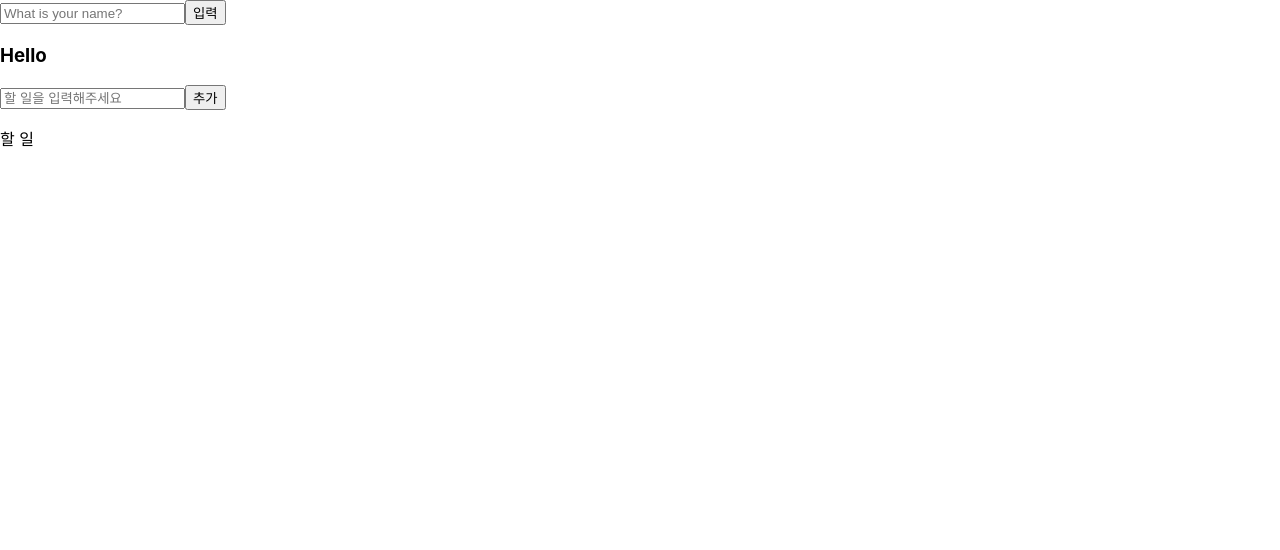
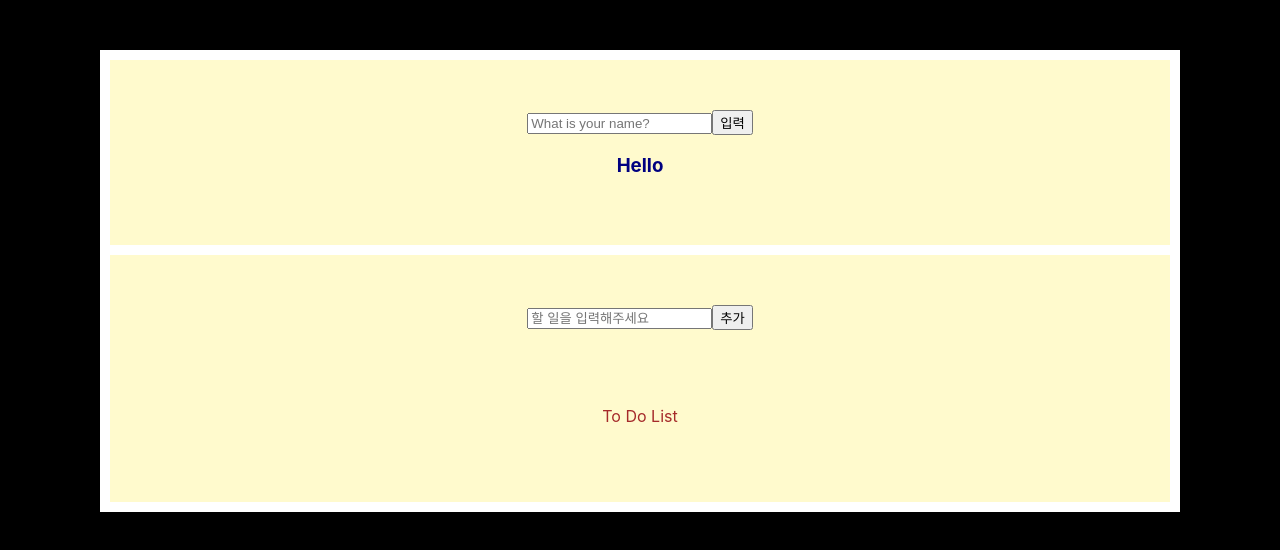
Before and after one commit to ijieun/week4-react, a React (Create React App) app: page / in a window 1280 px wide. Shown: the top 550 px of the page. Built offline with nearby package versions, Linux system fonts and the light colour scheme.

Commit message:
week6 todoList scss꾸미기 commit

```diff
--- a/package.json
+++ b/package.json
@@ -7,6 +7,7 @@
     "@testing-library/jest-dom": "^5.16.4",
     "@testing-library/react": "^13.2.0",
     "@testing-library/user-event": "^13.5.0",
+    "node-sass": "^7.0.1",
     "react": "^18.1.0",
     "react-dom": "^18.1.0",
     "react-reveal": "^1.2.2",
--- /dev/null
+++ b/src/Components/ComMixin.scss
@@ -0,0 +1,22 @@
+@mixin PadPositions {
+    padding: 50px;
+    padding-bottom: 50px;
+
+}
+
+@mixin MarPositions {
+    margin-bottom: 10px;
+
+}
+
+@mixin helloColors {
+    color: navy;
+    background-color: lemonchiffon;
+
+}
+
+@mixin todoColors {
+    color: purple;
+    background-color: lemonchiffon;
+
+}
--- /dev/null
+++ b/src/Components/ComRandomClass.scss
@@ -0,0 +1,18 @@
+@import "./ComMixin.scss";
+
+.todoapp__namebox{
+    @include PadPositions;
+    @include helloColors;
+    @include MarPositions;
+}
+
+.todoapp__todobox{
+    @include PadPositions;
+    @include todoColors;
+
+}
+
+// .todoapp__inputbox{
+//     @include helloColors;
+
+// }
--- a/src/Components/InputBox.js
+++ b/src/Components/InputBox.js
@@ -1,5 +1,6 @@
 import React, { useEffect, useRef, useState } from "react";
 import PropTypes from "prop-types";
+import styles from "./ComRandomClass.scss";
 
 const InputBox = ({ todoList, setTodoList }) => {
   //투두리스트 입력
@@ -34,7 +35,7 @@ const InputBox = ({ todoList, setTodoList }) => {
 
   return (
     <div className="todoapp__inputbox">
-      <div>
+      <div className="todoapp__namebox">
         <input
           type="text"
           value={value}
@@ -45,6 +46,7 @@ const InputBox = ({ todoList, setTodoList }) => {
         <h3>Hello {value}</h3>
       </div>
 
+      <div className="todoapp__todobox">
       <input
         type="text"
         name="todoItem"
@@ -62,6 +64,7 @@ const InputBox = ({ todoList, setTodoList }) => {
       >
         추가
       </button>
+      </div>
     </div>
   );
 };
--- a/src/Home.js
+++ b/src/Home.js
@@ -2,6 +2,7 @@ import React, { useState } from "react";
 import InputBox from "./Components/InputBox";
 import ToDoItemList from "./Components/ToDoItemList";
 import "./App.css";
+import styles from "./RandomClass.scss";
 
 const Home = () => {
   const [todoList, setTodoList] = useState([]);
@@ -10,13 +11,16 @@ const Home = () => {
     <div className="homepage__container">
       <InputBox todoList={todoList} setTodoList={setTodoList}></InputBox>
 
+      <div className="todo__container">
+
       <ToDoItemList
-        title={"할 일"}
+        title={"To Do List"}
         todoList={todoList}
         setTodoList={setTodoList}
       ></ToDoItemList>
 
       <ToDoItemList></ToDoItemList>
+      </div>
     </div>
   );
 };
--- /dev/null
+++ b/src/RandomClass.scss
@@ -0,0 +1,19 @@
+@import "./mixin.scss";
+
+.homepage__container{
+    @include MainPositions;
+    @include colors1;
+    @include MarPositions;
+    @include PadPositions2;
+
+}
+
+.todo__container{
+    @include colors2;
+    @include PadPositions;
+}
+
+body{
+    @include colors3;
+    @include MarPositions;
+}
--- /dev/null
+++ b/src/mixin.scss
@@ -0,0 +1,40 @@
+@mixin MainPositions{
+    text-align: center;
+    padding: 60px;
+
+}
+
+@mixin MarPositions {
+    margin: 50px;
+}
+
+@mixin PadPositions {
+    padding: 10px;
+    padding-bottom: 60px;
+
+}
+
+@mixin PadPositions2 {
+    padding: 10px;
+
+}
+
+@mixin colors1 {
+    background-color: white;
+}
+
+@mixin colors2 {
+    background-color: lemonchiffon;
+    color: brown;
+
+}
+
+@mixin colors3 {
+    background-color: black;
+
+}
+
+// @mixin font {
+
+
+// }
```
Also changed, not shown: 1 other file (tests, documents, lock files or other folders).
